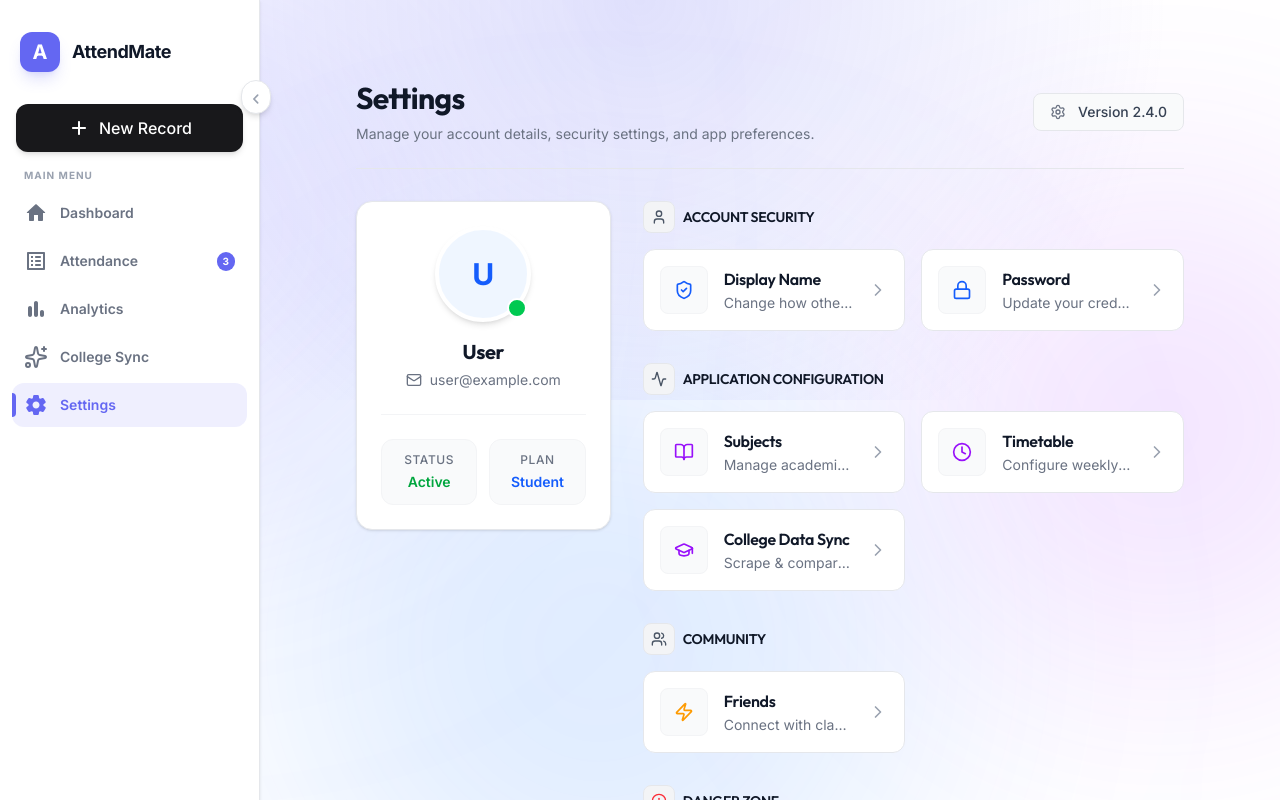
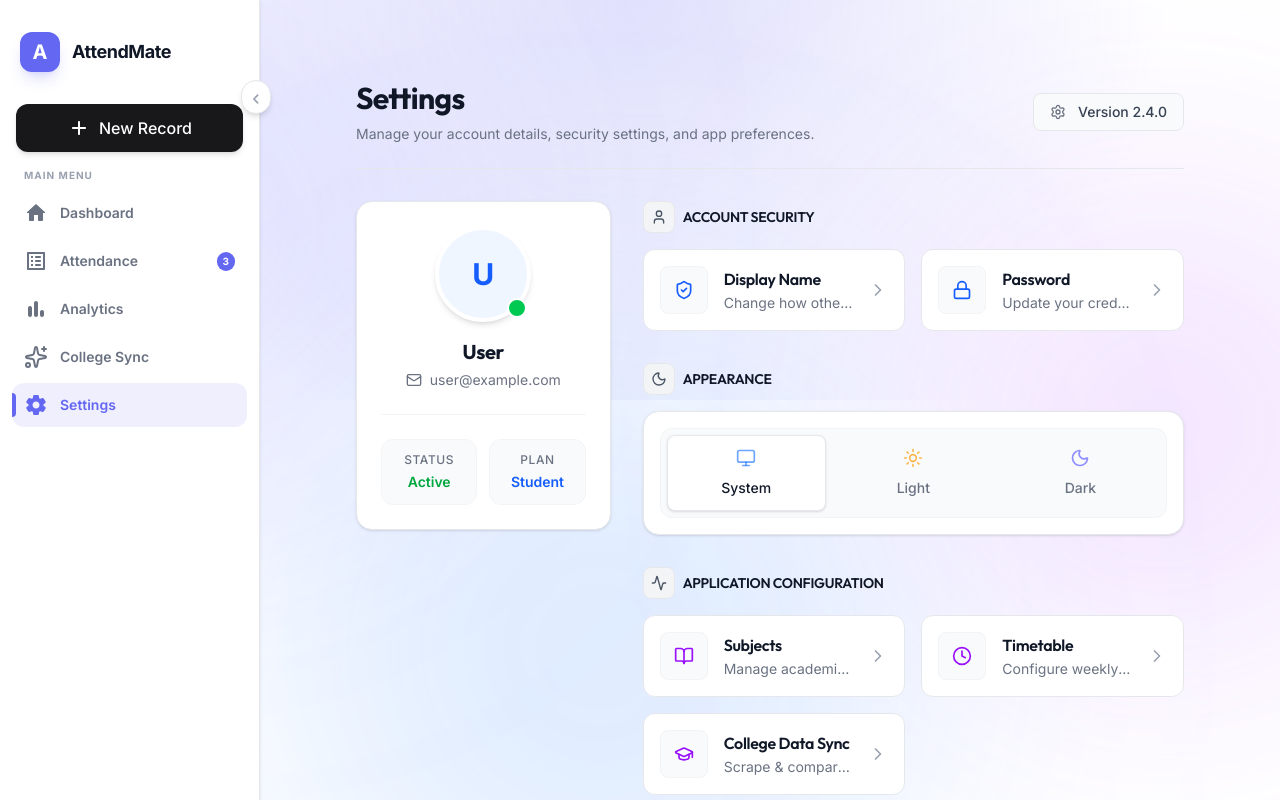
Before and after one commit to kishanpokal/attendmate-web, a Next.js app: page /settings in a window 1280 px wide. Shown: the top 800 px of the page. Built offline with nearby package versions, Linux system fonts and the light colour scheme; no server answers; the database is empty; sample sign-in values are in the browser's storage.

Commit message:
feat: add Settings theme switcher and fix sync date timezone shift

```diff
--- a/data/college_sync_P8dCQx8xGvRFUdCUjTjywE70kKw1.json
+++ b/data/college_sync_P8dCQx8xGvRFUdCUjTjywE70kKw1.json
@@ -1009,7 +1009,7 @@
       "status": "Absent"
     }
   ],
-  "lastSynced": "2026-03-21T05:07:00.731Z",
+  "lastSynced": "2026-03-21T05:19:51.219Z",
   "totalRecords": 126,
   "subjects": [
     "CLOUD COMPUTING",
--- a/src/app/dashboard/sync/page.tsx
+++ b/src/app/dashboard/sync/page.tsx
@@ -66,7 +66,8 @@ export default function CollegeSyncPage() {
             let dateStr = "";
             const d = doc.data().date;
             if (d?.toDate) {
-              dateStr = d.toDate().toISOString().split("T")[0];
+              const dateObj = d.toDate();
+              dateStr = `${dateObj.getFullYear()}-${String(dateObj.getMonth() + 1).padStart(2, '0')}-${String(dateObj.getDate()).padStart(2, '0')}`;
             } else {
               dateStr = d || "";
             }
--- a/src/app/settings/page.tsx
+++ b/src/app/settings/page.tsx
@@ -28,7 +28,10 @@ import {
   AlertCircle,
   Eye,
   EyeOff,
-  GraduationCap
+  GraduationCap,
+  Moon,
+  Sun,
+  Monitor
 } from "lucide-react";
 
 export default function SettingsPage() {
@@ -155,6 +158,13 @@ export default function SettingsPage() {
                   subtitle="Update your credentials"
                   onClick={() => setShowPassword(true)}
                 />
+              </div>
+            </SettingsSection>
+
+            {/* APPEARANCE */}
+            <SettingsSection title="Appearance" icon={<Moon className="w-4 h-4" />}>
+              <div className="bg-white dark:bg-zinc-900 rounded-2xl border border-gray-200 dark:border-zinc-800 shadow-sm p-4">
+                <ThemeSelector />
               </div>
             </SettingsSection>
 
@@ -463,3 +473,66 @@ function LogoutDialog({ onClose, onConfirm }: { onClose: () => void, onConfirm:
     </div>
   );
 }
+
+function ThemeSelector() {
+  const [theme, setTheme] = useState<"light" | "dark" | "system">("system");
+
+  useEffect(() => {
+    const saved = localStorage.getItem("theme");
+    if (saved === "light" || saved === "dark") {
+      setTheme(saved);
+    } else {
+      setTheme("system");
+    }
+
+    // Listen for storage events (e.g. from nav bar toggle)
+    const onStorage = () => {
+      const newSaved = localStorage.getItem("theme");
+      if (newSaved === "light" || newSaved === "dark") setTheme(newSaved);
+      else setTheme("system");
+    };
+    window.addEventListener("storage", onStorage);
+    return () => window.removeEventListener("storage", onStorage);
+  }, []);
+
+  const changeTheme = (newTheme: "light" | "dark" | "system") => {
+    setTheme(newTheme);
+    if (newTheme === "system") {
+      localStorage.removeItem("theme");
+      const systemPrefersDark = window.matchMedia("(prefers-color-scheme: dark)").matches;
+      if (systemPrefersDark) document.documentElement.classList.add("dark");
+      else document.documentElement.classList.remove("dark");
+    } else {
+      localStorage.setItem("theme", newTheme);
+      if (newTheme === "dark") document.documentElement.classList.add("dark");
+      else document.documentElement.classList.remove("dark");
+    }
+    window.dispatchEvent(new Event("storage"));
+  };
+
+  return (
+    <div className="flex gap-2 p-1.5 bg-gray-50 dark:bg-zinc-950 rounded-xl border border-gray-100 dark:border-zinc-800">
+      <button
+        onClick={() => changeTheme('system')}
+        className={`flex-1 flex flex-col items-center justify-center gap-1.5 py-3 rounded-lg text-sm font-medium transition-all ${theme === 'system' ? 'bg-white dark:bg-zinc-800 text-gray-900 dark:text-white shadow-sm border border-gray-200 dark:border-zinc-700' : 'text-gray-500 hover:text-gray-900 dark:hover:text-white hover:bg-gray-100 dark:hover:bg-zinc-900 border border-transparent'}`}
+      >
+        <Monitor className="w-5 h-5 mb-1 text-blue-500/70" />
+        System
+      </button>
+      <button
+        onClick={() => changeTheme('light')}
+        className={`flex-1 flex flex-col items-center justify-center gap-1.5 py-3 rounded-lg text-sm font-medium transition-all ${theme === 'light' ? 'bg-white dark:bg-zinc-800 text-gray-900 dark:text-white shadow-sm border border-gray-200 dark:border-zinc-700' : 'text-gray-500 hover:text-gray-900 dark:hover:text-white hover:bg-gray-100 dark:hover:bg-zinc-900 border border-transparent'}`}
+      >
+        <Sun className="w-5 h-5 mb-1 text-amber-500/70" />
+        Light
+      </button>
+      <button
+        onClick={() => changeTheme('dark')}
+        className={`flex-1 flex flex-col items-center justify-center gap-1.5 py-3 rounded-lg text-sm font-medium transition-all ${theme === 'dark' ? 'bg-white dark:bg-zinc-800 text-gray-900 dark:text-white shadow-sm border border-gray-200 dark:border-zinc-700' : 'text-gray-500 hover:text-gray-900 dark:hover:text-white hover:bg-gray-100 dark:hover:bg-zinc-900 border border-transparent'}`}
+      >
+        <Moon className="w-5 h-5 mb-1 text-indigo-500/70" />
+        Dark
+      </button>
+    </div>
+  );
+}
```
